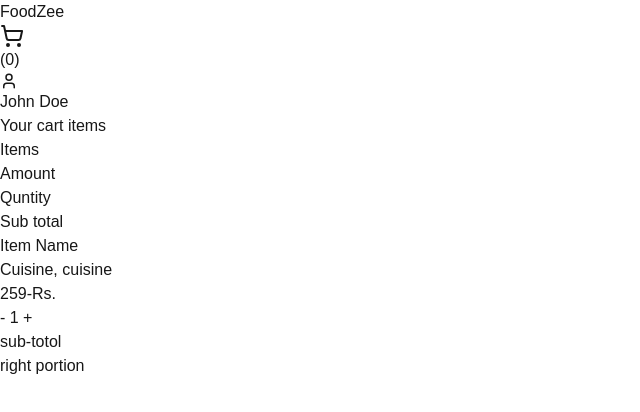
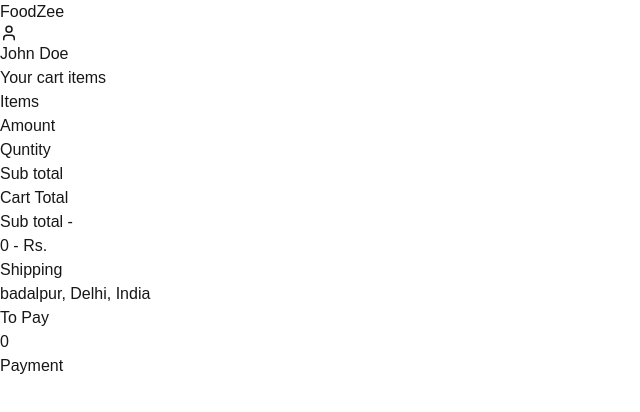
Before and after one commit to riazahmedshah/food-app, a Next.js app: page /restaurants/cart in a window 1280 px wide. Shown: the top 412 px of the page, without its empty margins (0-640 px from the left). Built offline with nearby package versions, Linux system fonts and the light colour scheme.

Commit message:
cart page

```diff
--- a/src/app/restaurants/cart/page.tsx
+++ b/src/app/restaurants/cart/page.tsx
@@ -1,13 +1,14 @@
-
-
+"use client"
 import { Checkout } from "@/components/Checkout";
+import { useAppSelector } from "@/lib/hook";
 const Cart = () => {
+    const items = useAppSelector((store) => store.cartReducer)
     return(
         <div>
             <div className="my-28 max-w-7xl mx-auto">
                 <h1 className="text-2xl font-bold">Your cart items</h1>
                 <div className="">
-                    <Checkout/>
+                    <Checkout data={items}/>
                 </div>
             </div>
         </div>
--- a/src/components/Appbar.tsx
+++ b/src/components/Appbar.tsx
@@ -1,6 +1,7 @@
-
+"use client"
 import { ShoppingCart, User } from "lucide-react"
 import Link from "next/link";
+import { usePathname } from "next/navigation";
 
 
 interface AppbarProps {
@@ -9,10 +10,13 @@ interface AppbarProps {
     userName?: string;
     onSignInClick?: () => void;
     onCartClick?: () => void;
-    cartPage:boolean
   }
 
-export const Appbar: React.FC<AppbarProps> = ({cartCount,title,onCartClick,onSignInClick,userName,cartPage}) => {
+
+  export const Appbar: React.FC<AppbarProps> = ({cartCount,title,onCartClick,onSignInClick,userName}) => {
+      const path = usePathname();
+
+     console.log(path)
 
     //console.log("Items: ",item);
     return(
@@ -20,17 +24,21 @@ export const Appbar: React.FC<AppbarProps> = ({cartCount,title,onCartClick,onSig
               <div className="shadow-md py-5 fixed inset-x-0 top-0 z-10 bg-gray-50">
                 <div className="md:max-w-6xl max-w-2xl mx-auto flex justify-between items-center px-2">
                   <div className="font-extrabold text-4xl font-mono">
+                    <Link href="/restaurants">
                     {title.split("'")[0]}
                     <span className="font-sans font-extrabold text-2xl text-violet-600">
                       {title.split("'")[1]}
                     </span>
+                    </Link>
                   </div>
                   <div className="flex items-center justify-between gap-6">
-                    {cartPage && <p
+                    {path !== "/restaurants/cart" &&
+                    <p
                       className="flex gap-1 items-center cursor-pointer"
                       onClick={onCartClick}
                     >
-                      <Link href="/cart"><ShoppingCart />({cartCount})</Link>
+                      <Link href="/restaurants/cart"><ShoppingCart /></Link>
+                      <span>({cartCount})</span>
                     </p>}
                     <p
                       className="flex gap-1 items-center cursor-pointer"
--- a/src/components/Checkout.tsx
+++ b/src/components/Checkout.tsx
@@ -1,39 +1,108 @@
+/* eslint-disable @typescript-eslint/no-explicit-any */
 
-export const Checkout = () => {
-    return(
+import { RES_MENU_IMG } from "@/utils/links";
+import Image from "next/image";
+import { useEffect, useState } from "react";
+
+export const Checkout = ({ data }: any) => {
+
+    const [quantities, setQuantities] = useState<{ [key: string]: number }>({});
+
+    useEffect(() => {
+        const initialQuantities: { [key: string]: number } = {};
+        data.forEach((item: any) => {
+            initialQuantities[item.card?.info?.id] = 1;
+        });
+        setQuantities(initialQuantities);
+    }, [data]);
+
+    const handleIncQuantity = (id: string) => {
+        setQuantities(prevQuantities => ({
+            ...prevQuantities,
+            [id]: (prevQuantities[id] || 0) + 1
+        }));
+    }
+
+    const handleDecQuantity = (id: string) => {
+        setQuantities(prevQuantities => ({
+            ...prevQuantities,
+            [id]: Math.max((prevQuantities[id] || 0) - 1, 0)
+        }));
+    }
+
+    const totalAmount = data.reduce((sum: number, item: any) => {
+        const itemQuantity = quantities[item.card?.info?.id] || 0;
+        const itemPrice = item.card?.info?.price / 100 || 0;
+        return sum + (itemQuantity * itemPrice);
+    }, 0);
+
+
+  console.log("Data: ", data);
+  return (
     <div className="pt-5 grid grid-cols-3 gap-2">
-            <div className="col-span-2 bg-green-300 space-y-3">
-                <div className="grid grid-cols-5 pl-2 py-2 font-semibold border-b border-black mb-2 ">
+      <div className="col-span-2  space-y-3">
+        <div className="grid grid-cols-5 pl-2 py-4 font-semibold border-b border-black mb-2 ">
           <p className="col-span-2">Items</p>
           <p>Amount</p>
           <p>Quntity</p>
           <p>Sub total</p>
         </div>
-                <div className="pl-2 grid grid-cols-5 items-start border border-black py-2">
+        {data.map((item: any) => (
+          <div key={item.card?.info?.id}>
+            <div className="pl-2 grid grid-cols-5 items-start border-b-2 py-2">
               <div className="flex gap-4 col-span-2">
-                        <h1 className="size-20 border border-black text-center bg-gray-300"></h1>
+                <Image
+                    src={RES_MENU_IMG + item.card?.info?.imageId}
+                    alt="menu-image"
+                    height={50}
+                    width={50}
+                    className="object-cover items-end rounded-lg w-auto h-auto"/>
                 <div>
-                            <h2 className="text-lg font-bold">Item Name</h2>
-                            <h2>Cuisine, cuisine</h2>
+                  <h2 className="text-lg font-bold">{item.card?.info?.name}</h2>
+                  <h2>{item.card?.info?.category}</h2>
                 </div>
               </div>
               <div>
-                        <p className="font-bold">259-Rs.</p>
+                <p className="font-bold">{item.card?.info?.price /100} - Rs.</p>
+              </div>
+              <div className="w-24 grid grid-cols-3 gap-4 justify-between px-3 border border-black">
+                <div className="border-r border-black pr-4">
+                    <button className="" onClick={() => handleDecQuantity(item.card?.info?.id)}>-</button>
+                </div>
+                <p className="text-center">{quantities[item.card?.info?.id] || 0}</p>
+                <div className="border-l border-black pl-2">
+                    <button className="" onClick={() => handleIncQuantity(item.card?.info?.id)}>+</button>
+                </div>
               </div>
               <div>
-                        <p className="font-bold">- 1 +</p>
-                    </div>
-                    <div>
-                        <p className="font-bold">sub-totol</p>
-                    </div>
-
-                </div>
-
-
-            </div>
-            <div className="bg-violet-300 border border-black">
-                right portion
+                <p className="font-bold">{quantities[item.card?.info?.id] * item.card?.info?.price /100} Rs.</p>
               </div>
             </div>
-    )
-}
+          </div>
+        ))}
+      </div>
+      <div className="p-4">
+        <div className=" border border-black p-2 rounded-lg">
+            <h1 className="font-bold text-xl pb-2 border-b border-black">Cart Total</h1>
+            <div className="flex justify-between items-center py-3 border-b">
+                <h3 className="font-semibold">Sub total - </h3>
+                <p>{totalAmount} - Rs.</p>
+            </div>
+            <div className="flex justify-between items-center border-b py-2">
+                <p className="font-semibold">Shipping</p>
+                <p className="text-blue-600 text-sm">badalpur, Delhi, India</p>
+            </div>
+            <div className="flex items-center justify-between border-b py-2">
+                <p className="font-bold">To Pay</p>
+                <p className="font-semibold text-lg">{totalAmount}</p>
+            </div>
+            <div className="text-center pt-4 pb-2" >
+                <button className="w-full py-3 px-2 bg-violet-600 text-white">
+                    Payment
+                </button>
+            </div>
+        </div>
+      </div>
+    </div>
+  );
+};
--- a/src/components/ResHeader.tsx
+++ b/src/components/ResHeader.tsx
@@ -9,7 +9,6 @@ const ResHeader = () => {
           title="FoodZ'ee"
           cartCount={item.length}
           userName="John Doe"
-          cartPage={true}
           />
     )
 }
```
Also changed, not shown: src/components/QuantityButton.tsx (added, +13 -0 lines). Lines whose indentation alone changed are shown as unchanged.
